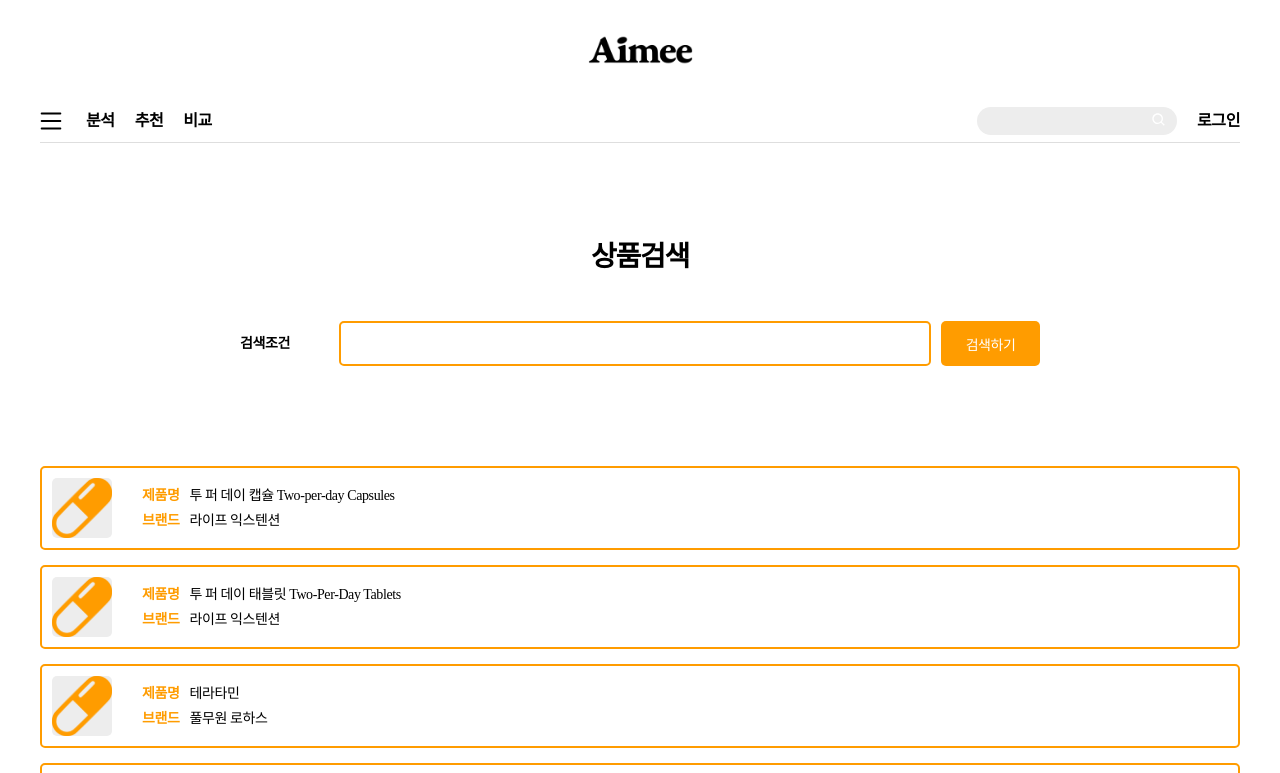
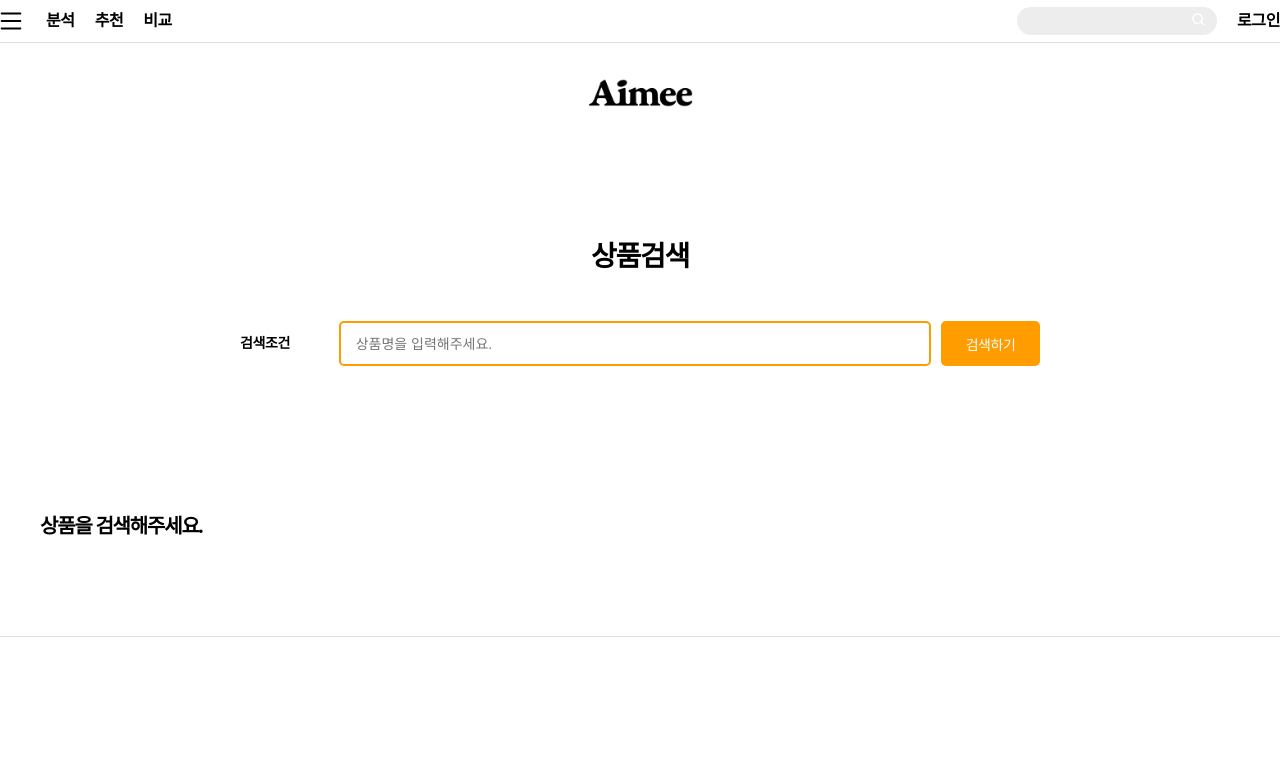
Before and after one commit to Ho0on/wanted_pre_onboarding_energybalance, a React (Create React App) app: page / in a window 1280 px wide. Shown: the top 773 px of the page. Built offline with nearby package versions, Linux system fonts and the light colour scheme.

Commit message:
Add: 엔터키로 버튼 클릭할 수 있는 기능 구현

```diff
--- a/src/index.tsx
+++ b/src/index.tsx
@@ -3,10 +3,12 @@
 import GlobalStyle from './styles/Globalstyle';
 import Main from './pages/Main/Main';
 import Footer from './components/Footer/Footer';
+import Nav from './components/Nav/Nav';
 
 ReactDOM.render(
   <React.StrictMode>
     <GlobalStyle />
+    <Nav />
     <Main />
     <Footer />
   </React.StrictMode>,
--- a/src/pages/Main/Main.style.tsx
+++ b/src/pages/Main/Main.style.tsx
@@ -217,3 +217,10 @@
     border-radius: 5px;
   }
 `;
+
+export const TextWrapper = styled.div`
+  margin-top: 50px;
+  font-size: 20px;
+  font-weight: 600;
+  letter-spacing: -1.2px;
+`;
--- a/src/pages/Main/Main.tsx
+++ b/src/pages/Main/Main.tsx
@@ -5,7 +5,6 @@
   filteringBrandList,
 } from '../../shared/utils';
 import Idata from '../../shared/types';
-import Nav from '../../components/Nav/Nav';
 import Selectbox from '../../components/Checkbox/Selectbox';
 import SearchResult from '../../components/SearchResult/SearchResult';
 import * as S from './Main.style';
@@ -43,14 +42,17 @@
 
       return newProductName.includes(newInput);
     });
-    // console.log(brandFilteredData);
 
     setResultData(filteredData);
   };
 
+  const handleEnterPress = (e: React.KeyboardEvent<HTMLInputElement>) => {
+    if (searchInput.length > 0 && e.key === 'Enter') {
+      onClickSubmit();
+    }
+  };
+
   const brandListData = filteringBrandList(resultData);
-
-  // console.log(resultData);
 
   return (
     <S.MainSection>
@@ -58,12 +60,16 @@
         <S.LogoSection>
           <S.Logo src="/images/logo.png" />
         </S.LogoSection>
-        <Nav />
         <S.ContentsSection>
           <S.Title>상품검색</S.Title>
           <S.SearchSection>
             <S.SearchText>검색조건</S.SearchText>
-            <S.SearchBar type="text" onChange={handleInput} />
+            <S.SearchBar
+              type="text"
+              onChange={handleInput}
+              onKeyPress={handleEnterPress}
+              placeholder="상품명을 입력해주세요."
+            />
             <S.SearchBtn onClick={onClickSubmit}>검색하기</S.SearchBtn>
           </S.SearchSection>
           {resultData.length !== data.length && (
@@ -82,7 +88,8 @@
             </S.DetailSearchSection>
           )}
         </S.ContentsSection>
-        {orderingData(resultData).map((el: Idata, idx: number) => {
+        {resultData.length !== data.length ? (
+          orderingData(resultData).map((el: Idata, idx: number) => {
             return (
               <SearchResult
                 key={idx}
@@ -91,7 +98,10 @@
                 input={searchInput}
               />
             );
-        })}
+          })
+        ) : (
+          <S.TextWrapper>상품을 검색해주세요.</S.TextWrapper>
+        )}
       </S.MainBox>
     </S.MainSection>
   );
```
Lines whose indentation alone changed are shown as unchanged.
